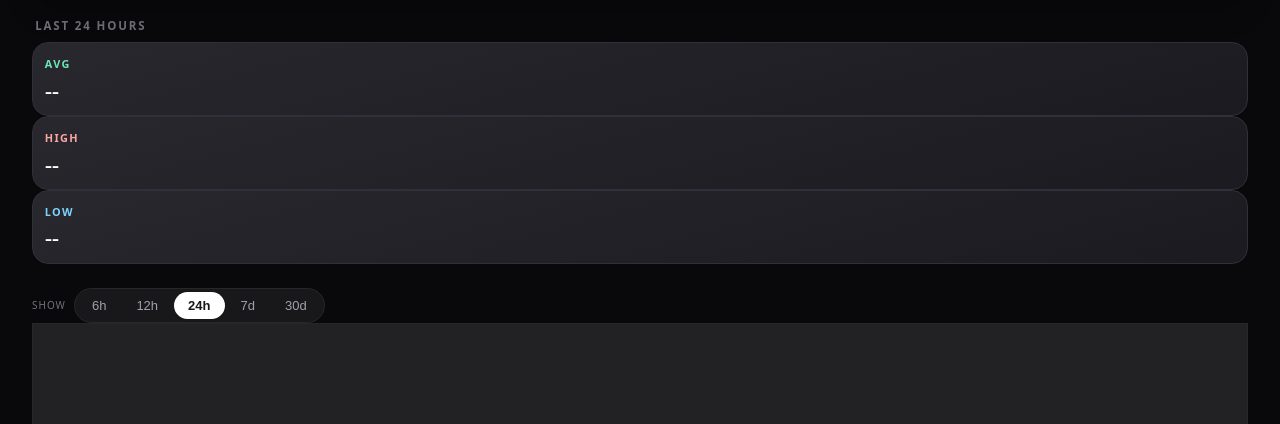
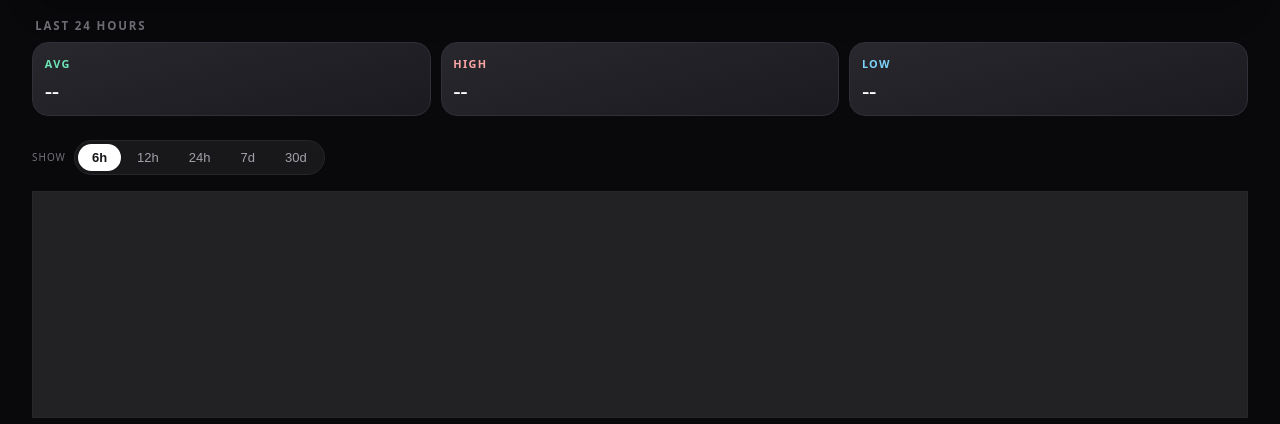
Before and after one commit to springer7217/comEdy-pricing, a plain HTML site: page index.html in a window 1280 px wide. Both pictures are taken after a click on the button "6h". Shown: the part 376-800 px from the top of the page. Drawn offline with nearby package versions, Linux system fonts and the light colour scheme; no server answers.

Commit message:
Fix scorecard row layout and filter spacing/state
Co-authored-by: Copilot App <223556219+Copilot@users.noreply.github.com>

```diff
--- a/app.js
+++ b/app.js
@@ -162,9 +162,11 @@ async function loadData(showLoading = true) {
 }
 
 function filterData(hours) {
-    if (!allPriceData.length) return;
     currentFilterHours = hours;
     displayedCount = 5;
+    updateFilterButtons(hours);
+
+    if (!allPriceData.length) return;
 
     const hoursInMs = hours * 60 * 60 * 1000;
     const now = new Date();
@@ -196,6 +198,13 @@ function filterData(hours) {
 
     updateChart(filtered);
     renderRecentList(currentRecentReadings);
+}
+
+function updateFilterButtons(hours) {
+    document.querySelectorAll('.filter-btn').forEach(btn => {
+        const isActive = Number(btn.dataset.hours) === Number(hours);
+        btn.classList.toggle('active', isActive);
+    });
 }
 
 function getEmoji(price) {
--- a/index.html
+++ b/index.html
@@ -86,11 +86,11 @@
                 <div class="filter-container">
                     <span class="filter-label">SHOW</span>
                     <div class="filter-buttons">
-                        <button onclick="filterData(6)" class="filter-btn">6h</button>
-                        <button onclick="filterData(12)" class="filter-btn">12h</button>
-                        <button onclick="filterData(24)" class="filter-btn active">24h</button>
-                        <button onclick="filterData(168)" class="filter-btn">7d</button>
-                        <button onclick="filterData(720)" class="filter-btn">30d</button>
+                        <button onclick="filterData(6)" data-hours="6" class="filter-btn">6h</button>
+                        <button onclick="filterData(12)" data-hours="12" class="filter-btn">12h</button>
+                        <button onclick="filterData(24)" data-hours="24" class="filter-btn active">24h</button>
+                        <button onclick="filterData(168)" data-hours="168" class="filter-btn">7d</button>
+                        <button onclick="filterData(720)" data-hours="720" class="filter-btn">30d</button>
                     </div>
                 </div>
             </div>
--- a/styles.css
+++ b/styles.css
@@ -19,6 +19,10 @@ body {
 
 .mt-6 {
     margin-top: 1.5rem;
+}
+
+.mt-4 {
+    margin-top: 1rem;
 }
 /* ==================== TAB STYLES ==================== */
 .tab-button {
@@ -234,6 +238,8 @@ body {
 }
 
 .stats-grid {
+    display: grid;
+    grid-template-columns: repeat(3, minmax(0, 1fr));
     gap: 0.6rem;
 }
 
```
